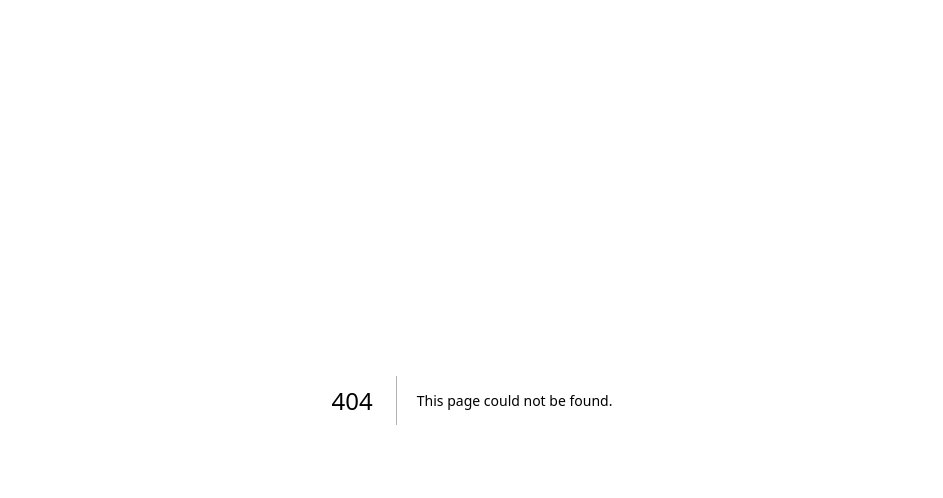
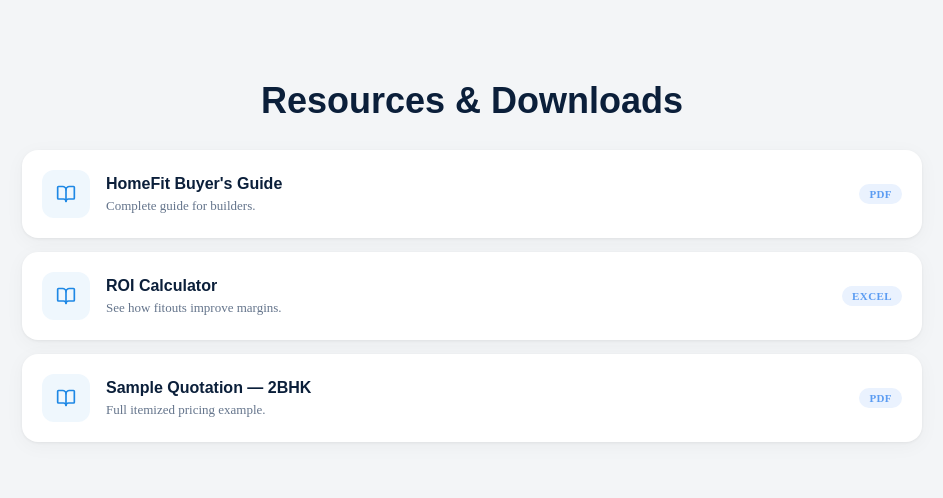
Before and after one commit to jambuyashuh58-hue/home, a Next.js app: page /resources in a window 1280 px wide. Before the commit this address had no page. Shown: the top 498 px of the page, without its empty margins (168-1111 px from the left). Built offline with nearby package versions, Linux system fonts and the light colour scheme.

Commit message:
Add files via upload

```diff
--- /dev/null
+++ b/app/resources/page.jsx
@@ -0,0 +1,52 @@
+"use client";
+
+import { BookOpen } from "lucide-react";
+
+const CL = { navy: "#0B1F3A", blue: "#1E88E5", gray: "#F3F5F7" };
+
+const RESOURCES = [
+  { title: "HomeFit Buyer's Guide", desc: "Complete guide for builders.", tag: "PDF", href: "/downloads/HomeFit_Buyers_Guide.pdf" },
+  { title: "ROI Calculator", desc: "See how fitouts improve margins.", tag: "EXCEL", href: "/downloads/ROI_Calculator.xlsx" },
+  { title: "Sample Quotation — 2BHK", desc: "Full itemized pricing example.", tag: "PDF", href: "/downloads/Sample_Quotation_2BHK.pdf" },
+];
+
+function Pill({ children }) {
+  return (
+    <span style={{display:"inline-flex",alignItems:"center",padding:"4px 10px",borderRadius:999,fontSize:11,fontWeight:800,letterSpacing:.4,color:"#5B9CF2",background:"#EAF2FE",textTransform:"uppercase",whiteSpace:"nowrap"}}>
+      {children}
+    </span>
+  );
+}
+
+function ResourceItem({ title, desc, tag, href }) {
+  const handleClick = (e) => { if (!href || href === "#") { e.preventDefault(); alert("File not found. Place the file in /public/downloads/ or update the link."); } };
+  return (
+    <a href={href} download onClick={handleClick} style={{ textDecoration: "none" }}>
+      <div style={{display:"flex",alignItems:"center",gap:16,padding:20,background:"#fff",borderRadius:16,boxShadow:"0 1px 3px rgba(0,0,0,.06), 0 4px 20px rgba(0,0,0,.04)",transition:"transform .15s ease, box-shadow .15s ease"}}
+           onMouseEnter={(e)=>{e.currentTarget.style.transform='translateY(-2px)';e.currentTarget.style.boxShadow='0 6px 16px rgba(0,0,0,.06), 0 12px 30px rgba(0,0,0,.06)';}}
+           onMouseLeave={(e)=>{e.currentTarget.style.transform='none';e.currentTarget.style.boxShadow='0 1px 3px rgba(0,0,0,.06), 0 4px 20px rgba(0,0,0,.04)';}}>
+        <div style={{width:48,height:48,borderRadius:12,background:CL.blue+"12",color:CL.blue,display:"flex",alignItems:"center",justifyContent:"center",flexShrink:0}}>
+          <BookOpen size={20} />
+        </div>
+        <div style={{flex:1,minWidth:0}}>
+          <div style={{fontFamily:"'Poppins',sans-serif",fontWeight:800,color:CL.navy,fontSize:16,lineHeight:1.2}}>{title}</div>
+          <div style={{fontSize:13,color:"#64748B",marginTop:4}}>{desc}</div>
+        </div>
+        <Pill>{tag}</Pill>
+      </div>
+    </a>
+  );
+}
+
+export default function Page() {
+  return (
+    <section style={{ padding: "80px 24px", minHeight: "70vh", background: CL.gray }}>
+      <div style={{ maxWidth: 900, margin: "0 auto" }}>
+        <h2 style={{textAlign:"center",fontFamily:"'Poppins',sans-serif",fontWeight:800,color:CL.navy,fontSize:"clamp(26px,4vw,36px)",margin:"0 0 28px"}}>Resources & Downloads</h2>
+        <div style={{ display: "grid", gap: 14 }}>
+          {RESOURCES.map((r) => (<ResourceItem key={r.title} {...r} />))}
+        </div>
+      </div>
+    </section>
+  );
+}
```
Also changed, not shown: public/downloads/HomeFit_Buyers_Guide.pdf.missing.txt (added), public/downloads/ROI_Calculator.xlsx.missing.txt (added), public/downloads/Sample_Quotation_2BHK.pdf.missing.txt (added).
